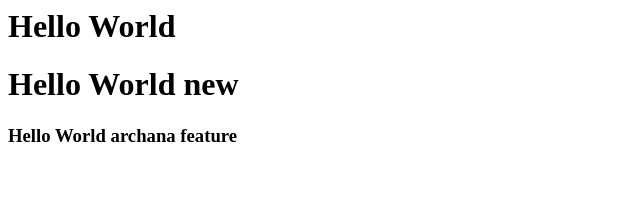
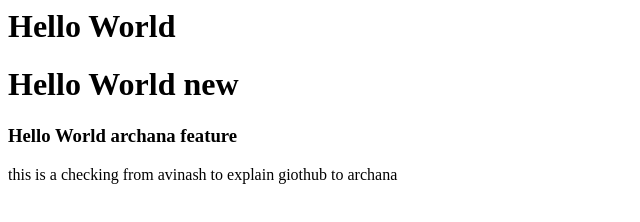
Before and after one commit to mothearchana/my-firstrepo, a plain HTML site: page Index.html in a window 1280 px wide. Shown: the whole page, without its empty margins (0-640 px from the left). Drawn offline with Linux system fonts and the light colour scheme.

Commit message:
Avinash Terminal Commit

```diff
--- a/Index.html
+++ b/Index.html
@@ -1,3 +1,6 @@
 <h1> Hello World</h1>
 <h1> Hello World new</h1>
 <h3> Hello World archana feature</h3>
+
+
+<p>this is a checking from avinash to explain giothub to archana</p>
```
